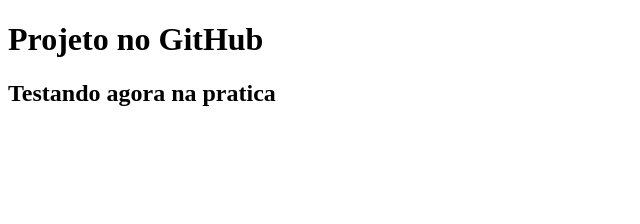
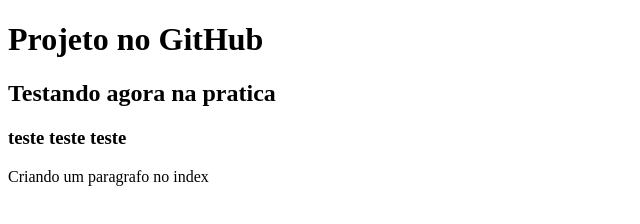
Before and after one commit to Joejeff/hello-word, a plain HTML site: page index.html in a window 1280 px wide. Shown: the whole page, without its empty margins (0-640 px from the left). Drawn offline with Linux system fonts and the light colour scheme.

Commit message:
h3 e Paragrafafo

```diff
--- a/index.html
+++ b/index.html
@@ -9,6 +9,8 @@
 <body>
     <h1>Projeto no GitHub</h1>
     <h2>Testando agora na pratica</h2>
+    <h3>teste teste teste</h3>
+    <p>Criando um paragrafo no index</p>
 
 </body>
 </html>
```
